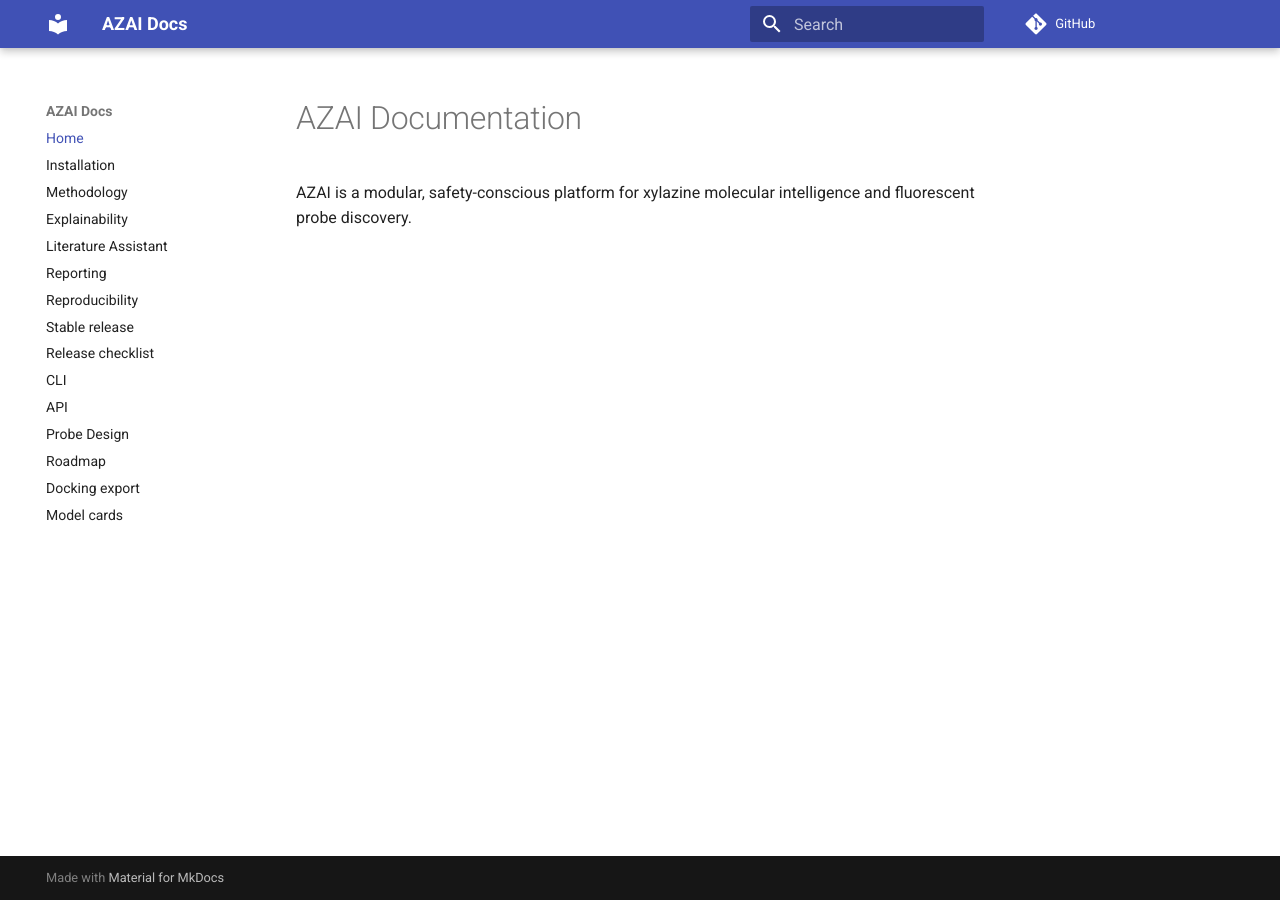
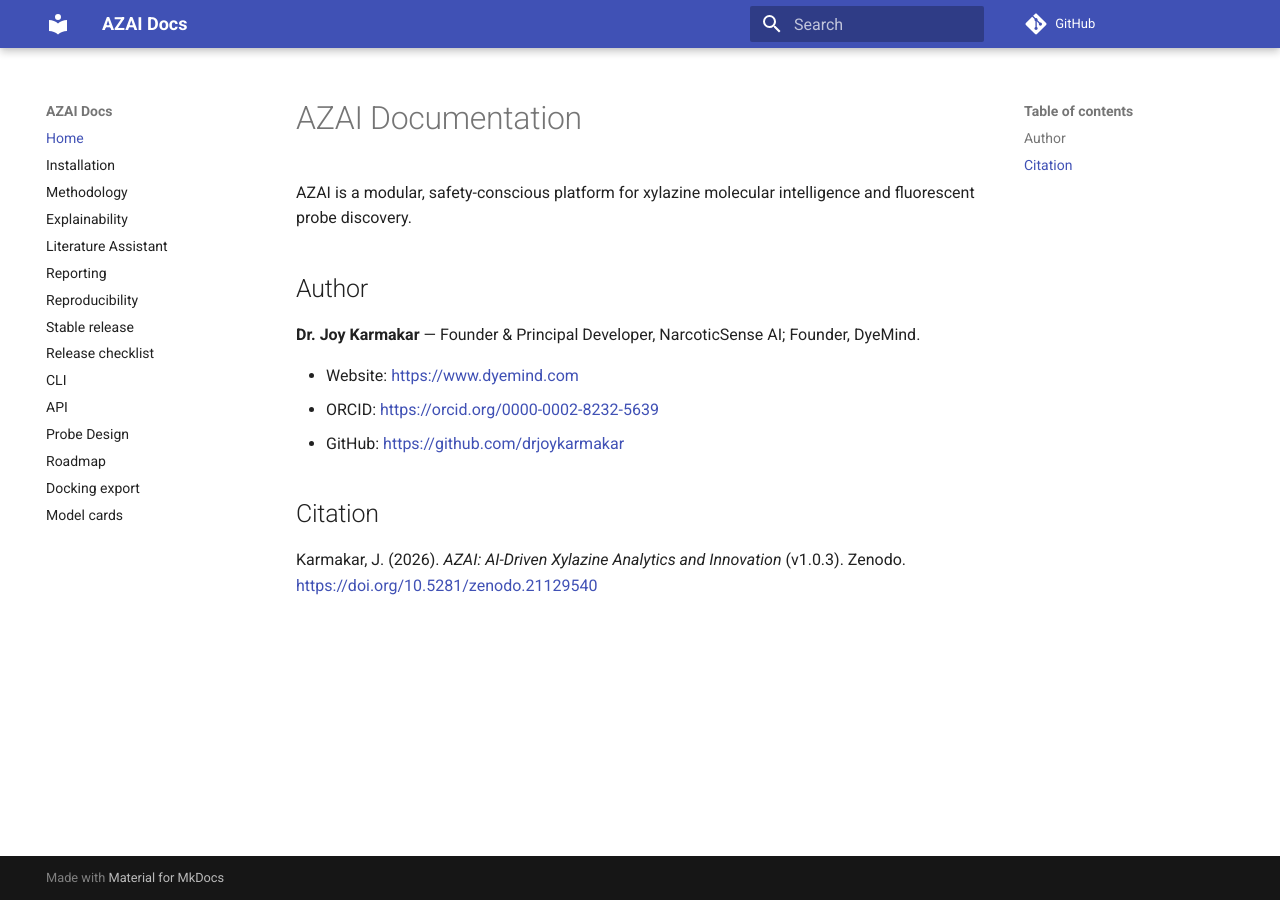
Before and after one commit to drjoykarmakar/AZAI, an MkDocs documentation site: the page built from docs/index.md, in a window 1280 px wide. Built offline with MkDocs 1.6.1 and Material for MkDocs 9.7.7, drawn with Linux system fonts in a browser that asks for light colours; comment, search, counter and statistics services are not loaded.

Commit message:
Add files via upload

```diff
--- a/docs/index.md
+++ b/docs/index.md
@@ -1,3 +1,15 @@
 # AZAI Documentation
 
 AZAI is a modular, safety-conscious platform for xylazine molecular intelligence and fluorescent probe discovery.
+
+## Author
+
+**Dr. Joy Karmakar** — Founder & Principal Developer, NarcoticSense AI; Founder, DyeMind.
+
+- Website: <https://www.dyemind.com>
+- ORCID: <https://orcid.org/0000-0002-8232-5639>
+- GitHub: <https://github.com/drjoykarmakar>
+
+## Citation
+
+Karmakar, J. (2026). *AZAI: AI-Driven Xylazine Analytics and Innovation* (v1.0.3). Zenodo. <https://doi.org/10.5281/zenodo.21129540>
```
Also changed, not shown: docs/citation.md (added, +42 -0 lines), 1 other file.
